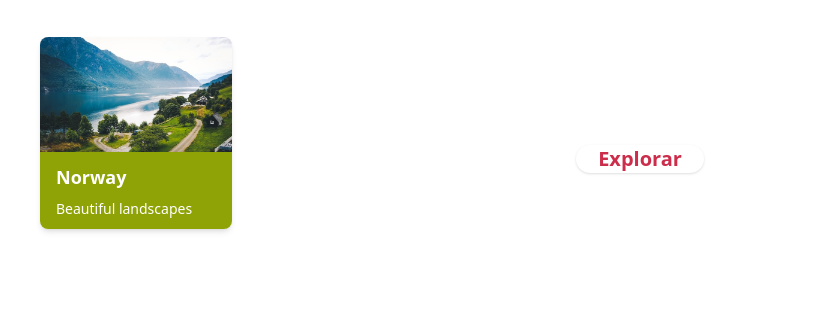
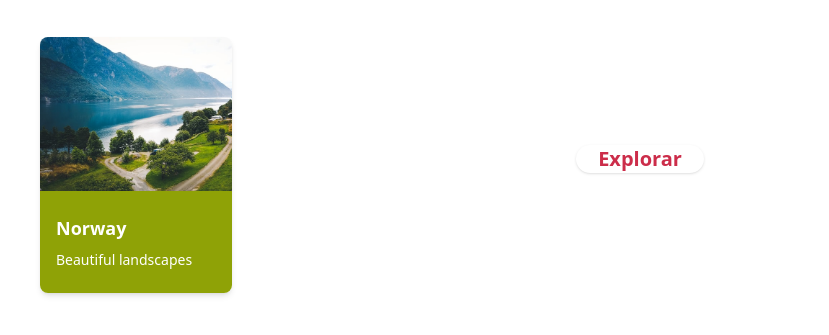
Before and after one commit to albertoBetancourt/horizon-travel, a website: page public/index.html in a window 1280 px wide. Shown: the part 303-638 px from the top of the page, without its empty margins (0-829 px from the left). Drawn offline with Linux system fonts and the light colour scheme.

Commit message:
extraccion de componentes a clases para nuestras cards

```diff
--- a/public/index.html
+++ b/public/index.html
@@ -29,7 +29,7 @@
                 </div>
             </div>
             <div class="p-10" id="recomendadas">
-                <div class="w-48 h-48 shadow-md rounded-lg">
+                <div class="Card">
                     <div class="w-full h-3/5 rounded-t-lg bg-(image:--background-norway) bg-cover"></div>
                     <div class="w-full h-2/5 bg-secondary rounded-b-lg flex flex-col justify-center items-start gap-2 p-4">
                         <p class="text-white font-bold text-lg">Norway</p>
--- a/src/css/tailwind.css
+++ b/src/css/tailwind.css
@@ -23,3 +23,9 @@
 
     --font-montserrat: "Montserrat", sans-serif;
 }
+
+@layer components {
+    .Card {
+        @apply w-48 h-64 shadow-md rounded-lg;
+    }
+}
```
Also changed, not shown: public/css/tailwind.css.
